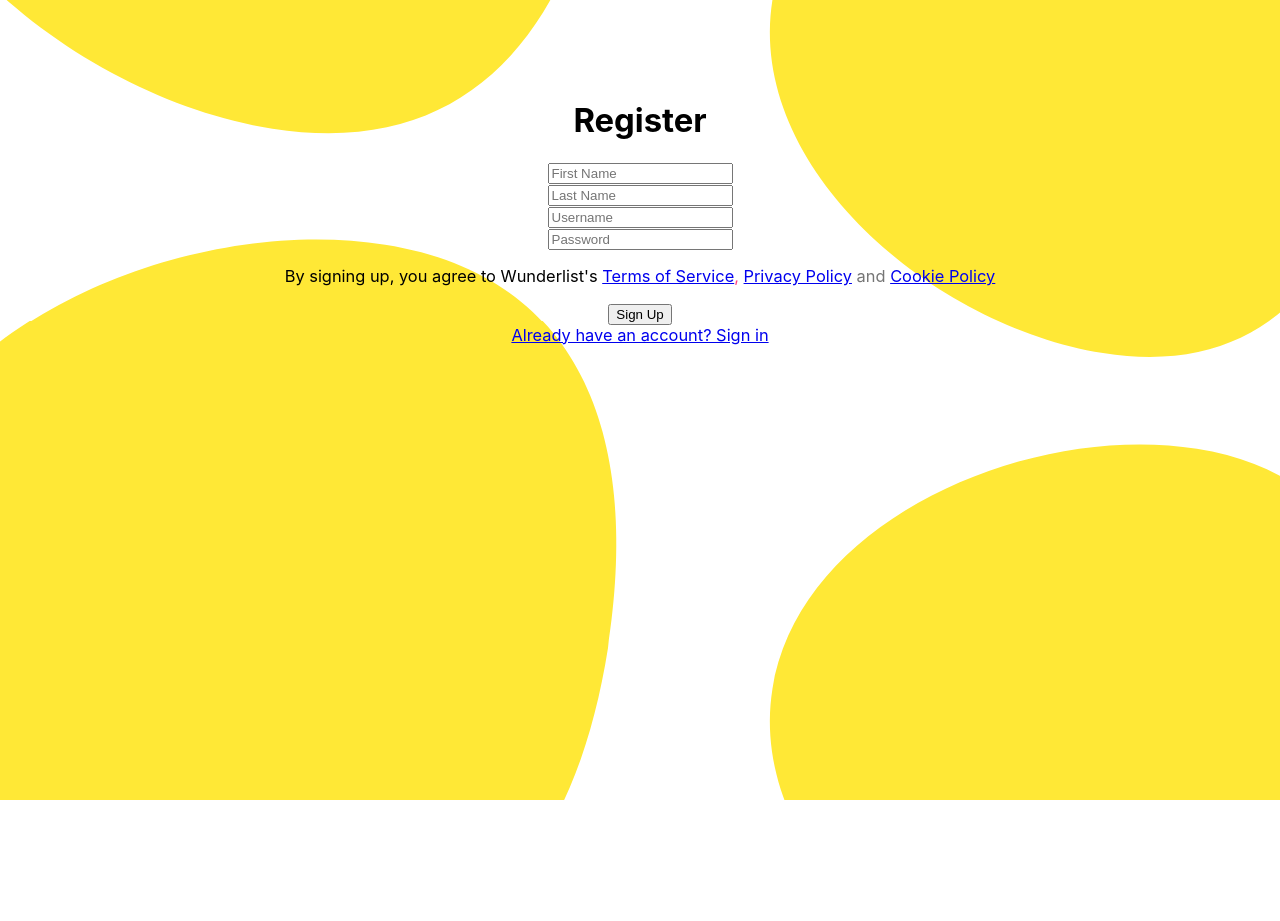
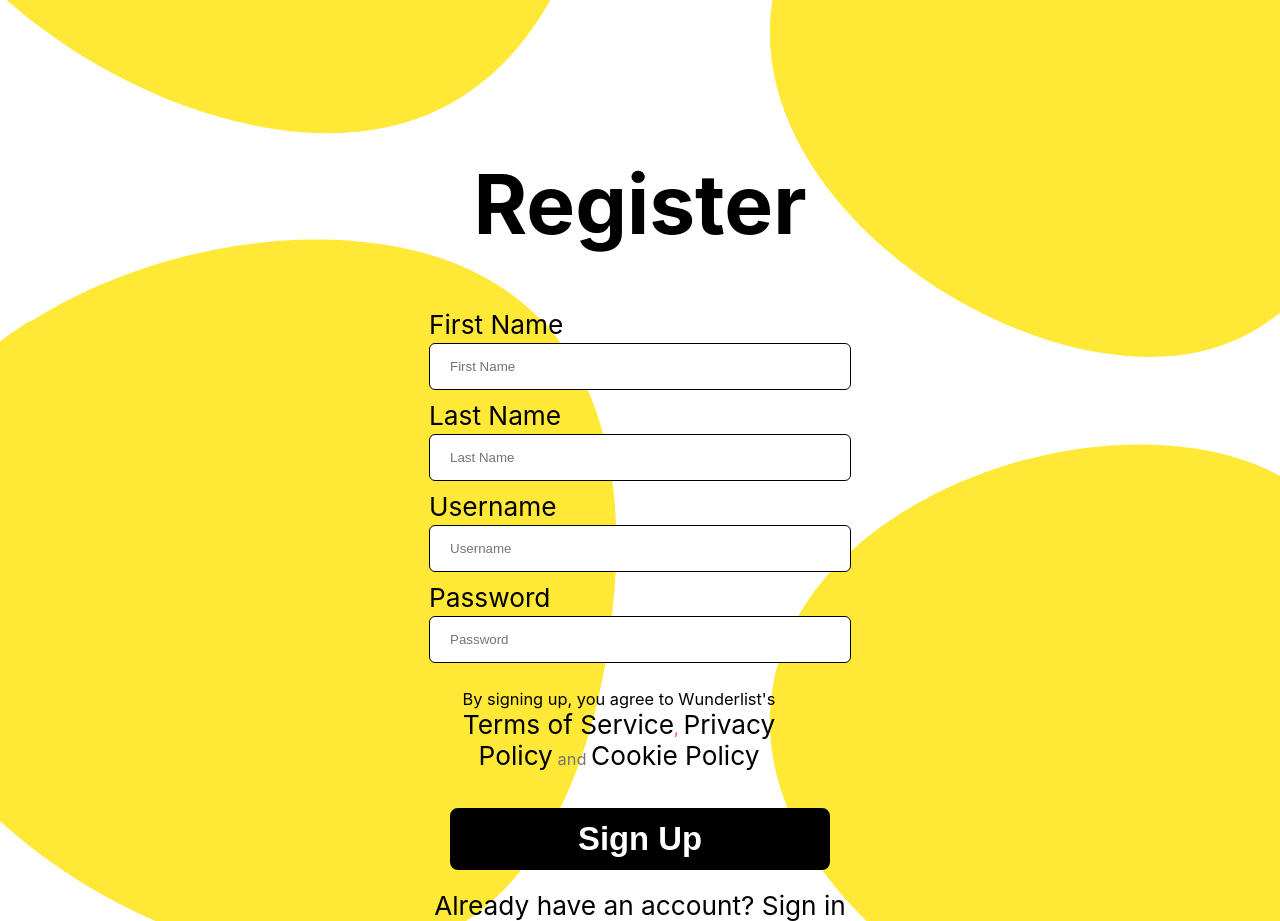
Before and after one commit to Wunderlist2/Front-End, a React (Create React App) app in the folder wl2/: page /Front-End/register in a window 1280 px wide. Before the commit the page ends 800 px from the top, so only its background shows below. Built offline with nearby package versions, Linux system fonts and the light colour scheme.

Commit message:
Added some styling to the Register.js and Signin.js components.

```diff
--- a/wl2/src/Components/Authentication/Register.js
+++ b/wl2/src/Components/Authentication/Register.js
@@ -1,6 +1,6 @@
-import React, { useState } from 'react';
-import { Link } from 'react-router-dom';
-import axios from 'axios';
+import React, { useState } from "react";
+import { Link } from "react-router-dom";
+import axios from "axios";
 
 export default function Register(props) {
   const [signUpData, setSignUpData] = useState({});
@@ -11,24 +11,24 @@
     setIsLoading(true);
 
     axios
-      .post('https://wunderlist-02.herokuapp.com/api/auth/register', signUpData)
+      .post("https://wunderlist-02.herokuapp.com/api/auth/register", signUpData)
       .then(res => {
-        console.log('res: ', res);
-        localStorage.setItem('token', res.data.token);
-        localStorage.setItem('message', res.data.message);
-        localStorage.setItem('userID', res.data.userID);
+        console.log("res: ", res);
+        localStorage.setItem("token", res.data.token);
+        localStorage.setItem("message", res.data.message);
+        localStorage.setItem("userID", res.data.userID);
         setIsLoading(false);
-        props.history.push('/my');
+        props.history.push("/my");
       })
-      .catch(err => console.log('Sign Up Error: ', err))
-  }
+      .catch(err => console.log("Sign Up Error: ", err));
+  };
 
   const handleChanges = e => {
     setSignUpData({
       ...signUpData,
-      [e.target.name]: e.target.value,
-    })
-  }
+      [e.target.name]: e.target.value
+    });
+  };
 
   if (isLoading === true) {
     return (
@@ -36,10 +36,9 @@
         <div>Loading...</div>
       </>
     );
-  }
-  else {
+  } else {
     return (
-      <div>
+      <div className="registerContainer">
         <div>
           <div>
             <h1>Register</h1>
@@ -48,6 +47,7 @@
             <div>
               <div>
                 <div>
+                  <label htmlFor="firstName">First Name</label>
                   <input
                     id="firstName"
                     name="firstName"
@@ -58,6 +58,7 @@
                   />
                 </div>
                 <div>
+                  <label htmlFor="lastName">Last Name</label>
                   <input
                     id="lastName"
                     name="lastName"
@@ -68,6 +69,7 @@
                   />
                 </div>
                 <div>
+                  <label htmlFor="username">Username</label>
                   <input
                     id="username"
                     name="username"
@@ -79,6 +81,7 @@
                   />
                 </div>
                 <div>
+                  <label htmlFor="password">Password</label>
                   <input
                     id="password"
                     name="password"
@@ -89,21 +92,46 @@
                     placeholder="Password"
                   />
                 </div>
-                <div>
+                <div className="termsOfServiceDiv">
                   <p>
-                    <span>By signing up, you agree to Wunderlist's <font color="FF4081"><a href="https://getfeasting.com/terms" target="_blank" rel="noopener noreferrer">Terms of Service</a>, <a href="https://getfeasting.com/privacy" target="_blank" rel="noopener noreferrer">Privacy Policy</a> <font color="757575">and</font> <a href="https://getfeasting.com/cookie" target="_blank" rel="noopener noreferrer">Cookie Policy</a></font></span>
+                    <span>
+                      By signing up, you agree to Wunderlist's{" "}
+                      <font color="FF4081">
+                        <a
+                          href="https://getfeasting.com/terms"
+                          target="_blank"
+                          rel="noopener noreferrer"
+                        >
+                          Terms of Service
+                        </a>
+                        ,{" "}
+                        <a
+                          href="https://getfeasting.com/privacy"
+                          target="_blank"
+                          rel="noopener noreferrer"
+                        >
+                          Privacy Policy
+                        </a>{" "}
+                        <font color="757575">and</font>{" "}
+                        <a
+                          href="https://getfeasting.com/cookie"
+                          target="_blank"
+                          rel="noopener noreferrer"
+                        >
+                          Cookie Policy
+                        </a>
+                      </font>
+                    </span>
                   </p>
                 </div>
               </div>
             </div>
-            <button type="submit">
+            <button className="blackButton" type="submit">
               Sign Up
             </button>
             <div>
               <div>
-                <Link to={`/signin`} >
-                  Already have an account? Sign in
-                </Link>
+                <Link to={`/signin`}>Already have an account? Sign in</Link>
               </div>
             </div>
           </form>
--- a/wl2/src/Components/Authentication/Signin.js
+++ b/wl2/src/Components/Authentication/Signin.js
@@ -1,11 +1,11 @@
 import React, { useState } from "react";
-import { Link } from 'react-router-dom';
-import axios from 'axios'
+import { Link } from "react-router-dom";
+import axios from "axios";
 
 export default function Signin(props) {
   const [logInData, setLogInData] = useState({
-    username: '',
-    password: '',
+    username: "",
+    password: ""
   });
   const [isLoading, setIsLoading] = useState(false);
 
@@ -14,24 +14,24 @@
     setIsLoading(true);
 
     axios
-      .post('https://wunderlist-02.herokuapp.com/api/auth/login', logInData)
+      .post("https://wunderlist-02.herokuapp.com/api/auth/login", logInData)
       .then(res => {
-        console.log('res: ', res);
-        localStorage.setItem('token', res.data.token);
-        localStorage.setItem('message', res.data.message);
-        localStorage.setItem('userID', res.data.userID);
+        console.log("res: ", res);
+        localStorage.setItem("token", res.data.token);
+        localStorage.setItem("message", res.data.message);
+        localStorage.setItem("userID", res.data.userID);
         setIsLoading(false);
-        props.history.push('/my');
+        props.history.push("/my");
       })
-      .catch(err => console.log('Log In Error: ', err))
-  }
+      .catch(err => console.log("Log In Error: ", err));
+  };
 
   const handleChanges = e => {
     setLogInData({
       ...logInData,
-      [e.target.name]: e.target.value,
-    })
-  }
+      [e.target.name]: e.target.value
+    });
+  };
 
   if (isLoading === true) {
     return (
@@ -39,16 +39,16 @@
         <div>Loading...</div>
       </>
     );
-  }
-  else {
+  } else {
     return (
-      <div >
-        <div >
+      <div className="signinContainer">
+        <div>
           <div>
             <h1>Sign in</h1>
           </div>
           <form onSubmit={handleSubmit}>
-            <div >
+            <div>
+              <label htmlFor="username">Username</label>
               <input
                 id="username"
                 label="Username"
@@ -57,7 +57,9 @@
                 placeholder="Username"
                 autoFocus
                 onChange={handleChanges}
-              /><br/>
+              />
+              <br />
+              <label htmlFor="password">Password</label>
               <input
                 name="password"
                 label="Password"
@@ -68,19 +70,15 @@
                 onChange={handleChanges}
               />
             </div>
-            <button type="submit">
+            <button className="blackButton" type="submit">
               Sign In
             </button>
             <div>
               <div>
-                <Link to={`/forgot-password`}>
-                  Forgot password?
-                </Link>
+                <Link to={`/forgot-password`}>Forgot password?</Link>
               </div>
               <div>
-                <Link to={`/register`}>
-                  {"New to WunderList? Sign Up"}
-                </Link>
+                <Link to={`/register`}>{"New to WunderList? Sign Up"}</Link>
               </div>
             </div>
           </form>
--- a/wl2/src/index.css
+++ b/wl2/src/index.css
@@ -14,20 +14,26 @@
     scroll-padding-top: calc(50px * 2);
   }
 }
+h1 {
+  font-size: 5rem;
+}
+h3 {
+  font-size: 3rem;
+}
 body {
   margin: 50px auto 0;
   font-family: -apple-system, BlinkMacSystemFont, "Segoe UI", "Roboto", "Oxygen", "Ubuntu", "Cantarell", "Fira Sans", "Droid Sans", "Helvetica Neue", sans-serif;
   -webkit-font-smoothing: antialiased;
   -moz-osx-font-smoothing: grayscale;
   transition: all 0.6s cubic-bezier(0.445, 0.05, 0.55, 0.95);
-  background-image: url('./blob.svg'), url('./blob.svg');
+  background-image: url("./blob.svg"), url("./blob.svg");
   background-position: top 950px left -180px, top -350px right -150px;
   background-size: 66%, 55%;
   background-repeat: repeat-y, repeat-y;
 }
 @media (min-width: 2000px) {
   body {
-    background-image: url('./blob.svg'), url('./blob.svg'), url('./blob.svg');
+    background-image: url("./blob.svg"), url("./blob.svg"), url("./blob.svg");
     background-position: top 950px left -180px, top -320px center, top -1280px right -150px;
     background-size: 42%, 32%, 39%;
     background-repeat: repeat-y, repeat-y, repeat-y;
@@ -136,6 +142,61 @@
 .search-dialog-container .search-dialog-form input:focus {
   outline: none;
 }
+.registerContainer {
+  display: flex;
+  align-items: center;
+  justify-content: center;
+  text-align: center;
+  margin: 0 auto;
+}
+label {
+  text-align: left;
+  margin-bottom: 3px;
+  font-size: 1.6rem;
+  display: block;
+}
+#firstName,
+#lastName,
+#username,
+#password {
+  border: 1px solid black;
+  border-radius: 6px;
+  margin-bottom: 10px;
+  padding: 15px 20px;
+  width: 380px;
+}
+.signinContainer {
+  display: flex;
+  align-items: center;
+  justify-content: center;
+  text-align: center;
+  margin: 0 auto;
+}
+a {
+  color: black;
+  text-decoration: none;
+  font-size: 1.6rem;
+  margin-bottom: px;
+}
+.blackButton {
+  font-size: 2rem;
+  font-weight: bold;
+  background: black;
+  color: white;
+  margin-top: 20px;
+  margin-bottom: 20px;
+  border-radius: 8px;
+  padding: 10px 3px;
+  width: 380px;
+  border: 2px solid black;
+}
+.blackButton:hover {
+  background: white;
+  color: black;
+}
+.termsOfServiceDiv {
+  width: 380px;
+}
 header {
   z-index: 10;
   position: fixed;
--- a/wl2/src/less/global.less
+++ b/wl2/src/less/global.less
@@ -10,6 +10,14 @@
     margin-top: calc(@top-margin * 2);
     scroll-padding-top: calc(@top-padding * 2);
   }
+}
+
+h1 {
+  font-size: 5rem;
+}
+
+h3 {
+  font-size: 3rem;
 }
 
 body {
@@ -26,14 +34,15 @@
 
   transition: all 0.6s cubic-bezier(0.445, 0.05, 0.55, 0.95);
 
-  background-image: url('./blob.svg'), url('./blob.svg');
+  background-image: url("./blob.svg"), url("./blob.svg");
   background-position: top 950px left -180px, top -350px right -150px;
   background-size: 66%, 55%;
   background-repeat: repeat-y, repeat-y;
 
   @media @desktop4k {
-    background-image: url('./blob.svg'), url('./blob.svg'), url('./blob.svg');
-    background-position: top 950px left -180px, top -320px center, top -1280px right -150px;
+    background-image: url("./blob.svg"), url("./blob.svg"), url("./blob.svg");
+    background-position: top 950px left -180px, top -320px center,
+      top -1280px right -150px;
     background-size: 42%, 32%, 39%;
     background-repeat: repeat-y, repeat-y, repeat-y;
   }
@@ -118,6 +127,7 @@
   }
 }
 
+//search dialog styles
 .search-dialog-container {
   display: block;
   border-radius: 10px;
@@ -148,3 +158,66 @@
     }
   }
 }
+//register and signin styles
+.registerContainer {
+  display: flex;
+  align-items: center;
+  justify-content: center;
+  text-align: center;
+  margin: 0 auto;
+}
+
+label {
+  text-align: left;
+  margin-bottom: 3px;
+  font-size: 1.6rem;
+  display: block;
+}
+
+#firstName,
+#lastName,
+#username,
+#password {
+  border: 1px solid black;
+  border-radius: 6px;
+  margin-bottom: 10px;
+  padding: 15px 20px;
+  width: 380px;
+}
+
+.signinContainer {
+  display: flex;
+  align-items: center;
+  justify-content: center;
+  text-align: center;
+  margin: 0 auto;
+}
+
+a {
+  color: black;
+  text-decoration: none;
+  font-size: 1.6rem;
+  margin-bottom: px;
+}
+
+.blackButton {
+  font-size: 2rem;
+  font-weight: bold;
+  background: black;
+  color: white;
+  margin-top: 20px;
+  margin-bottom: 20px;
+  border-radius: 8px;
+  padding: 10px 3px;
+  width: 380px;
+  border: 2px solid black;
+
+  &:hover {
+    background: white;
+    color: black;
+  }
+}
+
+.termsOfServiceDiv {
+  width: 380px;
+}
```
